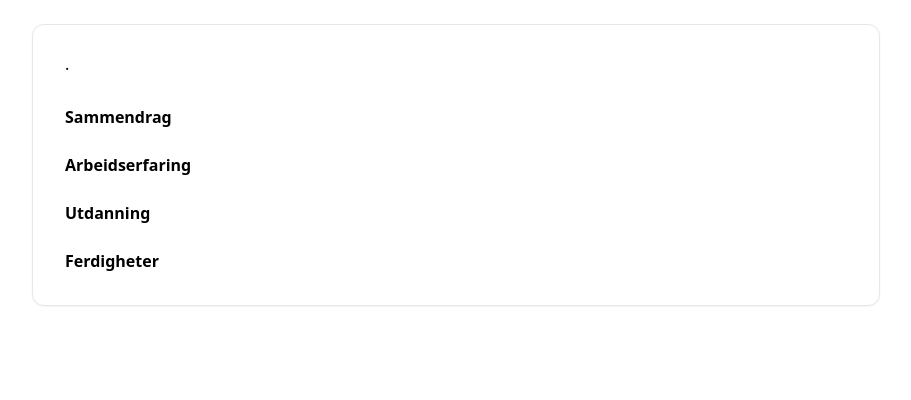
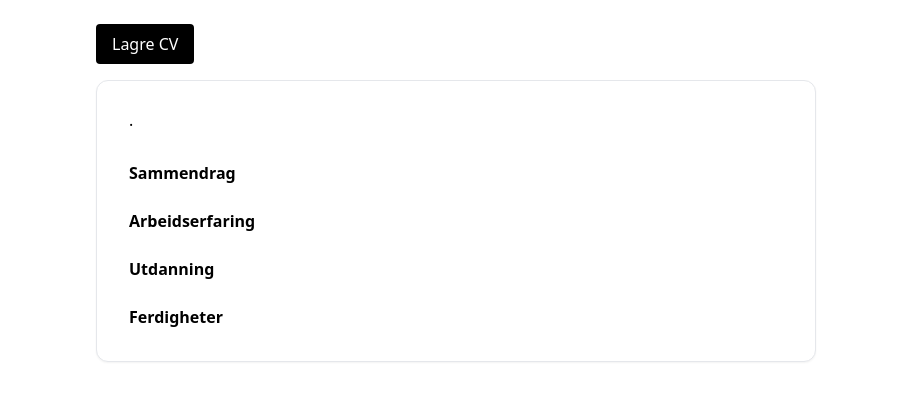
Before and after one commit to cosmicencounters5-png/cv-proffen, a Next.js app: page /cv in a window 1280 px wide. Shown: the top 400 px of the page, without its empty margins (184-1095 px from the left). Built offline with nearby package versions, Linux system fonts and the light colour scheme.

Commit message:
Update page.tsx

```diff
--- a/app/cv/page.tsx
+++ b/app/cv/page.tsx
@@ -1,8 +1,11 @@
+"use client"
+
+import { useState } from "react"
 import { CV } from "@/types/cv"
 import CVPreview from "@/components/CVPreview"
 
 const EMPTY_CV: CV = {
-  id: "temp",
+  id: crypto.randomUUID(),
   personal: {
     firstName: "",
     lastName: "",
@@ -10,16 +13,39 @@ const EMPTY_CV: CV = {
     email: "",
     phone: "",
   },
-  summary: "",
   experience: [],
   education: [],
   skills: [],
 }
 
 export default function CVPage() {
+  const [cv, setCV] = useState<CV>(EMPTY_CV)
+
+  async function saveCV() {
+    const res = await fetch("/api/cv", {
+      method: "POST",
+      headers: { "Content-Type": "application/json" },
+      body: JSON.stringify(cv),
+    })
+
+    if (!res.ok) {
+      alert("Feil ved lagring")
+      return
+    }
+
+    alert("CV lagret 🎉")
+  }
+
   return (
-    <div className="max-w-4xl mx-auto p-6">
-      <CVPreview cv={EMPTY_CV} />
+    <div className="max-w-3xl mx-auto p-6">
+      <button
+        onClick={saveCV}
+        className="mb-4 px-4 py-2 bg-black text-white rounded"
+      >
+        Lagre CV
+      </button>
+
+      <CVPreview cv={cv} />
     </div>
   )
 }
```
